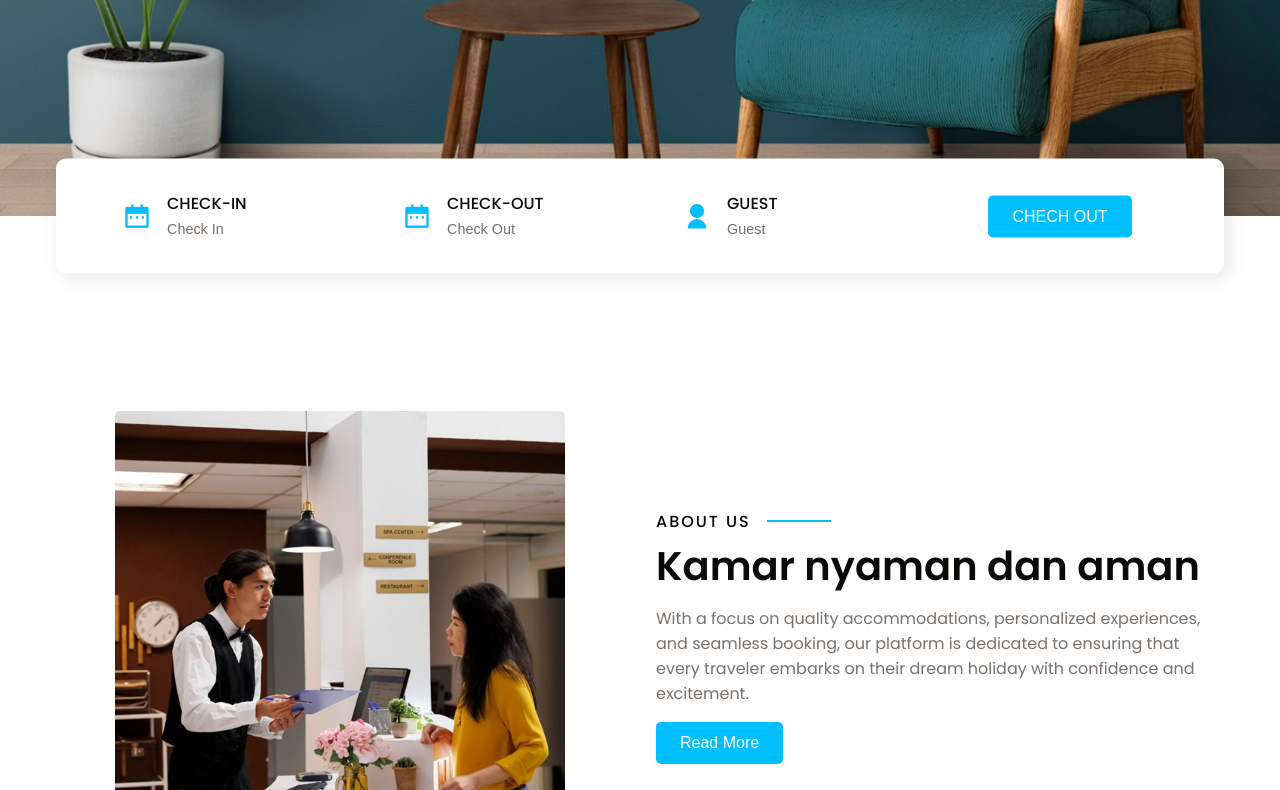
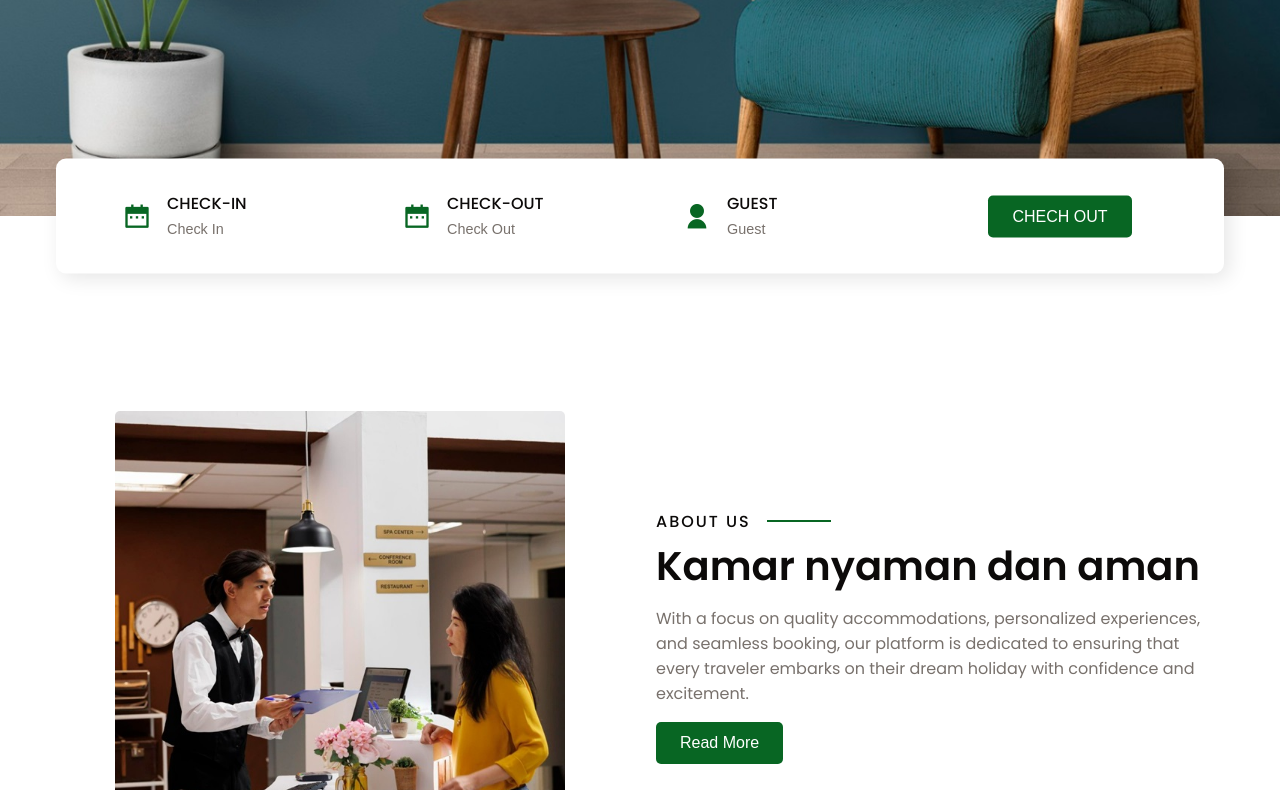
Before and after one commit to anfadd/anfadd.github.io, a plain HTML site: page index.html in a window 1280 px wide. Shown: the part 479-1269 px from the top of the page. Drawn offline with nearby package versions, Linux system fonts and the light colour scheme.

Commit message:
Update styles.css

```diff
--- a/styles.css
+++ b/styles.css
@@ -1,7 +1,7 @@
 @import url("https://fonts.googleapis.com/css2?family=Poppins:wght@400;500;600;700&display=swap");
 
 :root {
-  --primary-color: #00bfff;
+  --primary-color: #086623;
   --primary-color-dark: #0098ca;
   --text-dark: #0c0a09;
   --text-light: #78716c;
```
